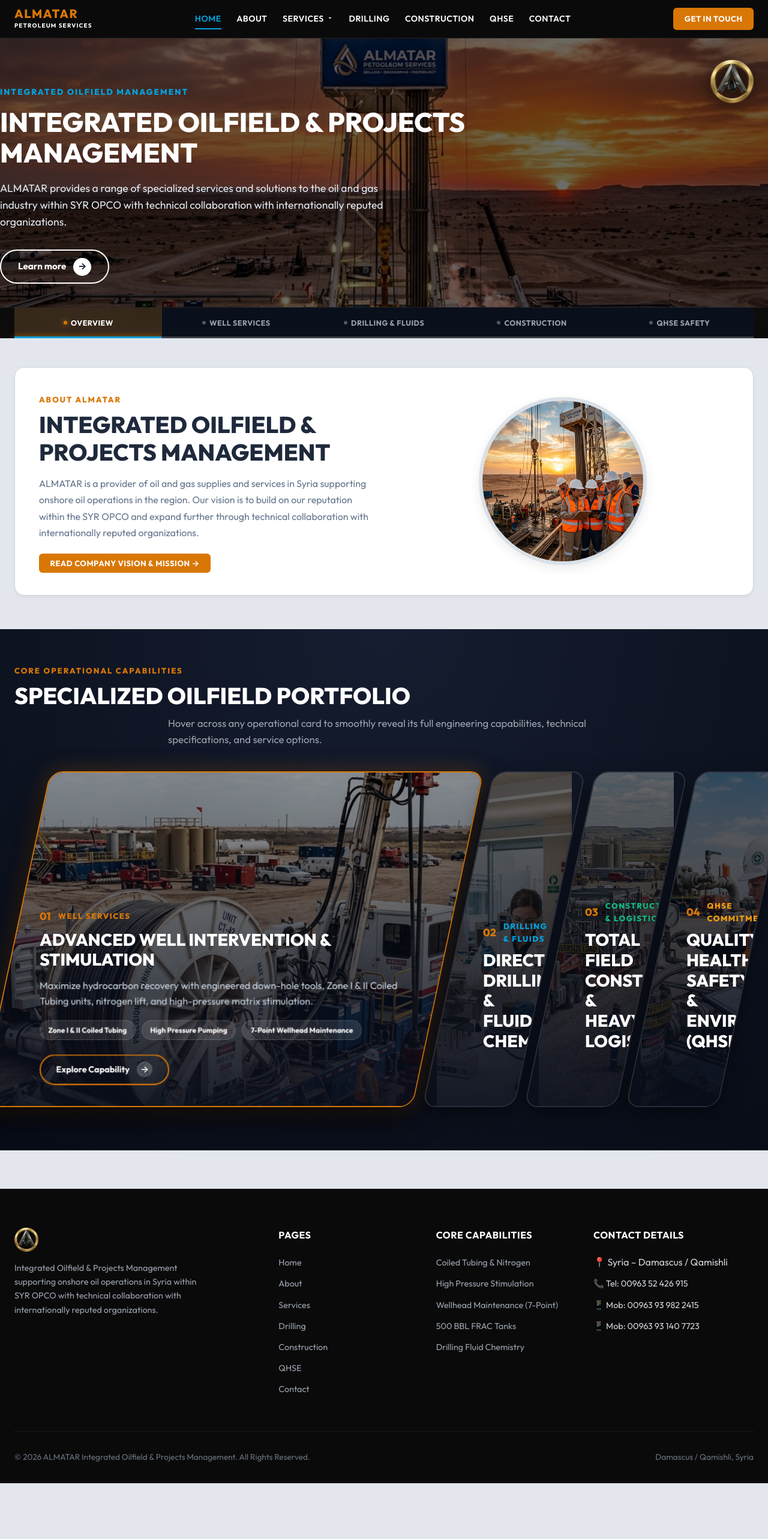
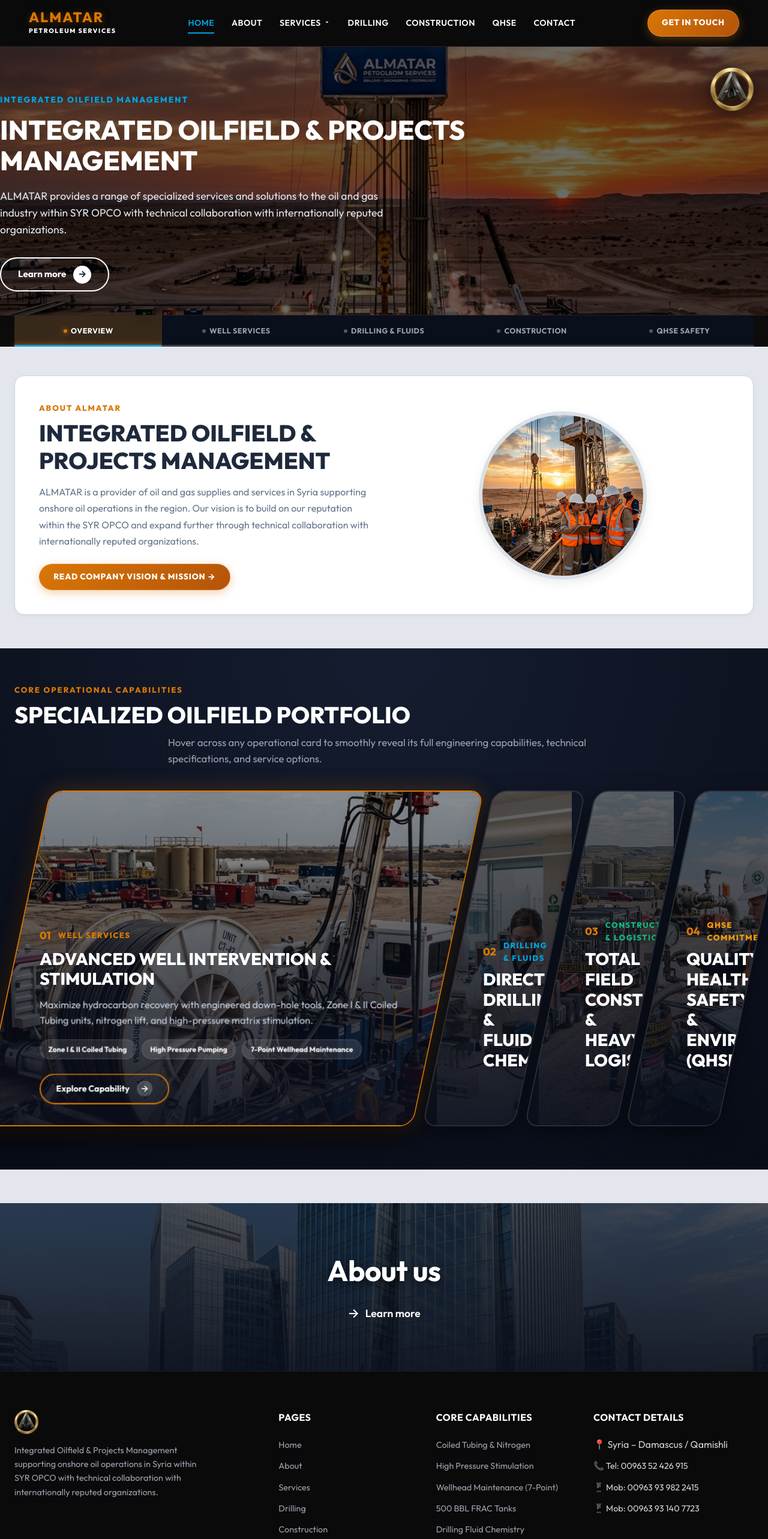
Before and after one commit to cza786/ALMATAR_01, a Next.js app: page / in a window 1280 px wide. Shown: the top 2566 px of the page at 60% size. Before the commit the page ends 2473 px from the top, so only its background shows below. Built offline with nearby package versions, Linux system fonts and the light colour scheme.

Commit message:
Position Brand Text on most left and Get In Touch button on most right of top header, add Next Page Navigation Banners on all pages, and add 3D gold card selection pop-up effect

```diff
--- a/src/app/globals.css
+++ b/src/app/globals.css
@@ -97,7 +97,15 @@
 }
 
 .top-header-main {
-  padding: 0.8rem 0;
+  padding: 1rem 0;
+}
+
+.top-header-fullwidth {
+  width: 100%;
+  padding: 0 3rem;
+  display: flex;
+  justify-content: space-between;
+  align-items: center;
 }
 
 .top-header-inner {
@@ -106,7 +114,7 @@
   align-items: center;
 }
 
-/* Clean Brand Text Link (Logo removed from navbar) */
+/* Clean Brand Text Link (Most Left) */
 .brand-text-nav {
   display: flex;
   align-items: center;
@@ -115,29 +123,38 @@
 .brand-title-link {
   display: flex;
   flex-direction: column;
+  text-decoration: none;
 }
 
 .brand-title {
-  font-size: 1.25rem;
-  font-weight: 800;
-  letter-spacing: 1.5px;
+  font-size: 1.45rem;
+  font-weight: 900;
+  letter-spacing: 2px;
   color: var(--accent-gold);
   line-height: 1;
+  text-shadow: 0 2px 12px rgba(217, 119, 6, 0.35);
+  transition: all 0.3s ease;
 }
 
 .brand-subtitle {
-  font-size: 0.62rem;
-  font-weight: 700;
-  letter-spacing: 1.2px;
-  color: var(--text-white);
-  margin-top: 2px;
-}
-
-/* Main Nav Links */
+  font-size: 0.66rem;
+  font-weight: 800;
+  letter-spacing: 1.6px;
+  color: #ffffff;
+  margin-top: 3px;
+  transition: all 0.3s ease;
+}
+
+.brand-title-link:hover .brand-title {
+  color: #f59e0b;
+  transform: scale(1.03);
+}
+
+/* Main Nav Links (Centered) */
 .main-nav {
   display: flex;
   align-items: center;
-  gap: 1.6rem;
+  gap: 1.8rem;
 }
 
 .nav-link {
@@ -267,19 +284,28 @@
 }
 
 .btn-contact-header {
-  background-color: var(--accent-gold);
-  color: #ffffff;
-  padding: 0.5rem 1.15rem;
-  border-radius: var(--radius-sm);
-  font-weight: 700;
-  font-size: 0.82rem;
+  background: linear-gradient(135deg, var(--accent-gold) 0%, #b45309 100%);
+  color: #ffffff;
+  padding: 0.65rem 1.45rem;
+  border-radius: 30px;
+  font-weight: 800;
+  font-size: 0.85rem;
   text-transform: uppercase;
-  letter-spacing: 0.5px;
-  transition: var(--transition);
+  letter-spacing: 0.8px;
+  transition: all 0.35s ease;
+  box-shadow: 0 4px 15px rgba(217, 119, 6, 0.35);
+  border: 1px solid rgba(255, 255, 255, 0.2);
+  display: inline-flex;
+  align-items: center;
+  justify-content: center;
+  white-space: nowrap;
 }
 
 .btn-contact-header:hover {
-  background-color: var(--accent-gold-hover);
+  background: linear-gradient(135deg, #f59e0b 0%, var(--accent-gold) 100%);
+  transform: translateY(-2px) scale(1.04);
+  box-shadow: 0 8px 22px rgba(217, 119, 6, 0.55);
+  color: #ffffff;
 }
 
 .drawer-toggle-btn {
@@ -1633,19 +1659,30 @@
 
 .solid-card {
   background-color: var(--card-bg);
-  border: 1px solid var(--card-border);
+  border: 2px solid var(--card-border);
   border-radius: var(--radius-md);
   overflow: hidden;
   box-shadow: var(--shadow-sm);
-  transition: var(--transition);
+  transition: transform 0.45s cubic-bezier(0.16, 1, 0.3, 1), box-shadow 0.45s cubic-bezier(0.16, 1, 0.3, 1), border-color 0.4s ease;
   display: flex;
   flex-direction: column;
-}
-
-.solid-card:hover {
-  transform: translateY(-4px);
-  box-shadow: var(--shadow-md);
-  border-color: #94a3b8;
+  cursor: pointer;
+  will-change: transform, box-shadow;
+}
+
+.solid-card:hover,
+.solid-card:active,
+.solid-card:focus,
+.solid-card.active {
+  transform: translateY(-8px) scale(1.02);
+  border-color: var(--accent-gold) !important;
+  box-shadow: 0 20px 45px rgba(0, 0, 0, 0.18), 0 0 35px rgba(217, 119, 6, 0.42) !important;
+}
+
+.solid-card:hover .card-title,
+.solid-card:active .card-title,
+.solid-card.active .card-title {
+  color: #b45309;
 }
 
 .card-img-wrap {
@@ -2068,13 +2105,104 @@
   background-color: var(--accent-gold-hover);
 }
 
+/* ==========================================================================
+   NEXT PAGE NAVIGATION BANNER SECTION (MATCHING USER SCREENSHOT)
+   ========================================================================== */
+.next-page-banner-section {
+  position: relative;
+  width: 100%;
+  height: 280px;
+  overflow: hidden;
+  display: flex;
+  align-items: center;
+  justify-content: center;
+  margin-top: 3.5rem;
+}
+
+.next-page-bg {
+  position: absolute;
+  top: 0;
+  left: 0;
+  width: 100%;
+  height: 100%;
+}
+
+.next-page-bg img {
+  width: 100%;
+  height: 100%;
+  object-fit: cover;
+  filter: brightness(0.46);
+  transition: transform 1.2s cubic-bezier(0.16, 1, 0.3, 1), filter 0.5s ease;
+}
+
+.next-page-banner-section:hover .next-page-bg img {
+  transform: scale(1.06);
+  filter: brightness(0.62);
+}
+
+.next-page-overlay {
+  position: absolute;
+  top: 0;
+  left: 0;
+  width: 100%;
+  height: 100%;
+  background: linear-gradient(180deg, rgba(10, 15, 29, 0.35) 0%, rgba(10, 15, 29, 0.85) 100%);
+}
+
+.next-page-content {
+  position: relative;
+  z-index: 5;
+  color: #ffffff;
+  display: flex;
+  flex-direction: column;
+  align-items: center;
+  justify-content: center;
+  gap: 0.6rem;
+}
+
+.next-page-title {
+  font-size: clamp(2rem, 3.8vw, 3rem);
+  font-weight: 700;
+  color: #ffffff;
+  letter-spacing: -0.5px;
+  margin: 0;
+  text-shadow: 0 4px 15px rgba(0, 0, 0, 0.6);
+}
+
+.next-page-link {
+  display: inline-flex;
+  align-items: center;
+  gap: 0.6rem;
+  color: #ffffff;
+  font-size: 1.1rem;
+  font-weight: 600;
+  text-decoration: none;
+  transition: all 0.3s ease;
+  padding: 0.4rem 1rem;
+  border-radius: 30px;
+}
+
+.next-page-link:hover {
+  color: var(--accent-gold);
+  transform: translateX(6px);
+}
+
+.next-arrow {
+  font-size: 1.3rem;
+  transition: transform 0.3s ease;
+}
+
+.next-page-link:hover .next-arrow {
+  transform: translateX(4px);
+}
+
 /* --- FOOTER (SOLID BLACK WITH WHITE TEXT & REFINED LOGO) --- */
 .site-footer {
   background-color: var(--bg-dark-footer);
   color: var(--text-white);
   padding: 4rem 0 2rem 0;
   border-top: 1px solid #1a1a1a;
-  margin-top: 4rem;
+  margin-top: 0;
 }
 
 .footer-grid {
--- a/src/app/page.jsx
+++ b/src/app/page.jsx
@@ -3,11 +3,12 @@
 import Link from 'next/link';
 import HeroCarousel from '@/components/HeroCarousel';
 import SlantedPortfolioAccordion from '@/components/SlantedPortfolioAccordion';
+import NextPageBanner from '@/components/NextPageBanner';
 
 export default function Home() {
   return (
     <>
-      {/* Top Dynamic Aramco Hero Carousel Header */}
+      {/* Top Dynamic Hero Carousel Header */}
       <HeroCarousel />
 
       <div className="container" style={{ paddingTop: '3rem', paddingBottom: '1rem' }}>
@@ -34,8 +35,16 @@
         </div>
       </div>
 
-      {/* Slanted Diagonal Flex Accordion Portfolio Section (Under Hero Section) */}
+      {/* Slanted Diagonal Flex Accordion Portfolio Section */}
       <SlantedPortfolioAccordion />
+
+      {/* Next Page Navigation Banner */}
+      <NextPageBanner
+        title="About us"
+        subtitle="Learn more"
+        link="/about"
+        bgImage="/images/banner_about_corporate.png"
+      />
     </>
   );
 }
--- a/src/components/Header.jsx
+++ b/src/components/Header.jsx
@@ -11,8 +11,10 @@
   return (
     <header className="top-header">
       <div className="top-header-main">
-        <div className="container top-header-inner">
-          {/* Text Brand Navigation */}
+        {/* Full-width container to push Brand Text to far-left and Get In Touch button to far-right */}
+        <div className="top-header-fullwidth">
+
+          {/* Brand Text Navigation (Most Left) */}
           <div className="brand-text-nav">
             <Link href="/" className="brand-title-link">
               <span className="brand-title">ALMATAR</span>
@@ -20,6 +22,7 @@
             </Link>
           </div>
 
+          {/* Centered Main Navigation Links */}
           <nav className="main-nav" aria-label="Main Navigation">
             <Link href="/" className={`nav-link ${isActive('/') ? 'active' : ''}`}>Home</Link>
             <Link href="/about" className={`nav-link ${isActive('/about') ? 'active' : ''}`}>About</Link>
@@ -33,7 +36,7 @@
                 </svg>
               </Link>
 
-              {/* Dropdown Menu matching user screenshot */}
+              {/* Dropdown Menu */}
               <div className="nav-dropdown-menu">
                 <div className="dropdown-header-bar">
                   <span className="dropdown-header-text">Services Portfolio</span>
@@ -58,6 +61,7 @@
             <Link href="/contact" className={`nav-link ${isActive('/contact') ? 'active' : ''}`}>Contact</Link>
           </nav>
 
+          {/* Header Actions: Get In Touch Button (Most Right) */}
           <div className="header-actions">
             <Link href="/contact" className="btn-contact-header">Get In Touch</Link>
             <button className="drawer-toggle-btn desktop-hide" onClick={onOpenDrawer} aria-label="Open Side Drawer">
@@ -68,6 +72,7 @@
               </svg>
             </button>
           </div>
+
         </div>
       </div>
     </header>
--- /dev/null
+++ b/src/components/NextPageBanner.jsx
@@ -0,0 +1,22 @@
+'use client';
+
+import Link from 'next/link';
+
+export default function NextPageBanner({ title, subtitle = "Learn more", link, bgImage }) {
+  return (
+    <section className="next-page-banner-section">
+      <div className="next-page-bg">
+        <img src={bgImage} alt={title} />
+        <div className="next-page-overlay"></div>
+      </div>
+
+      <div className="container next-page-content text-center">
+        <h2 className="next-page-title">{title}</h2>
+        <Link href={link} className="next-page-link">
+          <span className="next-arrow">&rarr;</span>
+          <span>{subtitle}</span>
+        </Link>
+      </div>
+    </section>
+  );
+}
--- a/styles.css
+++ b/styles.css
@@ -97,7 +97,15 @@
 }
 
 .top-header-main {
-  padding: 0.8rem 0;
+  padding: 1rem 0;
+}
+
+.top-header-fullwidth {
+  width: 100%;
+  padding: 0 3rem;
+  display: flex;
+  justify-content: space-between;
+  align-items: center;
 }
 
 .top-header-inner {
@@ -106,7 +114,7 @@
   align-items: center;
 }
 
-/* Clean Brand Text Link (Logo removed from top header navbar) */
+/* Clean Brand Text Link (Most Left) */
 .brand-text-nav {
   display: flex;
   align-items: center;
@@ -115,46 +123,38 @@
 .brand-title-link {
   display: flex;
   flex-direction: column;
-}
-
-.header-logo-img {
-  height: 42px;
-  width: auto;
-  object-fit: contain;
-  filter: drop-shadow(0 2px 6px rgba(0, 0, 0, 0.4));
-  transition: var(--transition);
-}
-
-.brand-header-link:hover .header-logo-img {
-  transform: scale(1.05);
-}
-
-.brand-title-wrap {
-  display: flex;
-  flex-direction: column;
+  text-decoration: none;
 }
 
 .brand-title {
-  font-size: 1.25rem;
-  font-weight: 800;
-  letter-spacing: 1.5px;
+  font-size: 1.45rem;
+  font-weight: 900;
+  letter-spacing: 2px;
   color: var(--accent-gold);
   line-height: 1;
+  text-shadow: 0 2px 12px rgba(217, 119, 6, 0.35);
+  transition: all 0.3s ease;
 }
 
 .brand-subtitle {
-  font-size: 0.62rem;
-  font-weight: 700;
-  letter-spacing: 1.2px;
-  color: var(--text-white);
-  margin-top: 2px;
-}
-
-/* Main Nav Links */
+  font-size: 0.66rem;
+  font-weight: 800;
+  letter-spacing: 1.6px;
+  color: #ffffff;
+  margin-top: 3px;
+  transition: all 0.3s ease;
+}
+
+.brand-title-link:hover .brand-title {
+  color: #f59e0b;
+  transform: scale(1.03);
+}
+
+/* Main Nav Links (Centered) */
 .main-nav {
   display: flex;
   align-items: center;
-  gap: 1.6rem;
+  gap: 1.8rem;
 }
 
 .nav-link {
@@ -284,19 +284,28 @@
 }
 
 .btn-contact-header {
-  background-color: var(--accent-gold);
-  color: #ffffff;
-  padding: 0.5rem 1.15rem;
-  border-radius: var(--radius-sm);
-  font-weight: 700;
-  font-size: 0.82rem;
+  background: linear-gradient(135deg, var(--accent-gold) 0%, #b45309 100%);
+  color: #ffffff;
+  padding: 0.65rem 1.45rem;
+  border-radius: 30px;
+  font-weight: 800;
+  font-size: 0.85rem;
   text-transform: uppercase;
-  letter-spacing: 0.5px;
-  transition: var(--transition);
+  letter-spacing: 0.8px;
+  transition: all 0.35s ease;
+  box-shadow: 0 4px 15px rgba(217, 119, 6, 0.35);
+  border: 1px solid rgba(255, 255, 255, 0.2);
+  display: inline-flex;
+  align-items: center;
+  justify-content: center;
+  white-space: nowrap;
 }
 
 .btn-contact-header:hover {
-  background-color: var(--accent-gold-hover);
+  background: linear-gradient(135deg, #f59e0b 0%, var(--accent-gold) 100%);
+  transform: translateY(-2px) scale(1.04);
+  box-shadow: 0 8px 22px rgba(217, 119, 6, 0.55);
+  color: #ffffff;
 }
 
 .drawer-toggle-btn {
@@ -1627,19 +1636,30 @@
 
 .solid-card {
   background-color: var(--card-bg);
-  border: 1px solid var(--card-border);
+  border: 2px solid var(--card-border);
   border-radius: var(--radius-md);
   overflow: hidden;
   box-shadow: var(--shadow-sm);
-  transition: var(--transition);
+  transition: transform 0.45s cubic-bezier(0.16, 1, 0.3, 1), box-shadow 0.45s cubic-bezier(0.16, 1, 0.3, 1), border-color 0.4s ease;
   display: flex;
   flex-direction: column;
-}
-
-.solid-card:hover {
-  transform: translateY(-4px);
-  box-shadow: var(--shadow-md);
-  border-color: #94a3b8;
+  cursor: pointer;
+  will-change: transform, box-shadow;
+}
+
+.solid-card:hover,
+.solid-card:active,
+.solid-card:focus,
+.solid-card.active {
+  transform: translateY(-8px) scale(1.02);
+  border-color: var(--accent-gold) !important;
+  box-shadow: 0 20px 45px rgba(0, 0, 0, 0.18), 0 0 35px rgba(217, 119, 6, 0.42) !important;
+}
+
+.solid-card:hover .card-title,
+.solid-card:active .card-title,
+.solid-card.active .card-title {
+  color: #b45309;
 }
 
 .card-img-wrap {
@@ -2062,13 +2082,104 @@
   background-color: var(--accent-gold-hover);
 }
 
+/* ==========================================================================
+   NEXT PAGE NAVIGATION BANNER SECTION (MATCHING USER SCREENSHOT)
+   ========================================================================== */
+.next-page-banner-section {
+  position: relative;
+  width: 100%;
+  height: 280px;
+  overflow: hidden;
+  display: flex;
+  align-items: center;
+  justify-content: center;
+  margin-top: 3.5rem;
+}
+
+.next-page-bg {
+  position: absolute;
+  top: 0;
+  left: 0;
+  width: 100%;
+  height: 100%;
+}
+
+.next-page-bg img {
+  width: 100%;
+  height: 100%;
+  object-fit: cover;
+  filter: brightness(0.46);
+  transition: transform 1.2s cubic-bezier(0.16, 1, 0.3, 1), filter 0.5s ease;
+}
+
+.next-page-banner-section:hover .next-page-bg img {
+  transform: scale(1.06);
+  filter: brightness(0.62);
+}
+
+.next-page-overlay {
+  position: absolute;
+  top: 0;
+  left: 0;
+  width: 100%;
+  height: 100%;
+  background: linear-gradient(180deg, rgba(10, 15, 29, 0.35) 0%, rgba(10, 15, 29, 0.85) 100%);
+}
+
+.next-page-content {
+  position: relative;
+  z-index: 5;
+  color: #ffffff;
+  display: flex;
+  flex-direction: column;
+  align-items: center;
+  justify-content: center;
+  gap: 0.6rem;
+}
+
+.next-page-title {
+  font-size: clamp(2rem, 3.8vw, 3rem);
+  font-weight: 700;
+  color: #ffffff;
+  letter-spacing: -0.5px;
+  margin: 0;
+  text-shadow: 0 4px 15px rgba(0, 0, 0, 0.6);
+}
+
+.next-page-link {
+  display: inline-flex;
+  align-items: center;
+  gap: 0.6rem;
+  color: #ffffff;
+  font-size: 1.1rem;
+  font-weight: 600;
+  text-decoration: none;
+  transition: all 0.3s ease;
+  padding: 0.4rem 1rem;
+  border-radius: 30px;
+}
+
+.next-page-link:hover {
+  color: var(--accent-gold);
+  transform: translateX(6px);
+}
+
+.next-arrow {
+  font-size: 1.3rem;
+  transition: transform 0.3s ease;
+}
+
+.next-page-link:hover .next-arrow {
+  transform: translateX(4px);
+}
+
 /* --- FOOTER (SOLID BLACK WITH WHITE TEXT & REFINED LOGO) --- */
 .site-footer {
   background-color: var(--bg-dark-footer);
   color: var(--text-white);
   padding: 4rem 0 2rem 0;
   border-top: 1px solid #1a1a1a;
-  margin-top: 4rem;
+  margin-top: 0;
 }
 
 .footer-grid {
```
Also changed, not shown: src/app/about/page.jsx (+11 -0 lines), src/app/construction/page.jsx (+12 -0 lines), src/app/contact/page.jsx (+12 -0 lines), src/app/drilling-fluids/page.jsx (+12 -0 lines), src/app/qhse/page.jsx (+12 -0 lines), src/app/well-services/page.jsx (+12 -1 lines).
